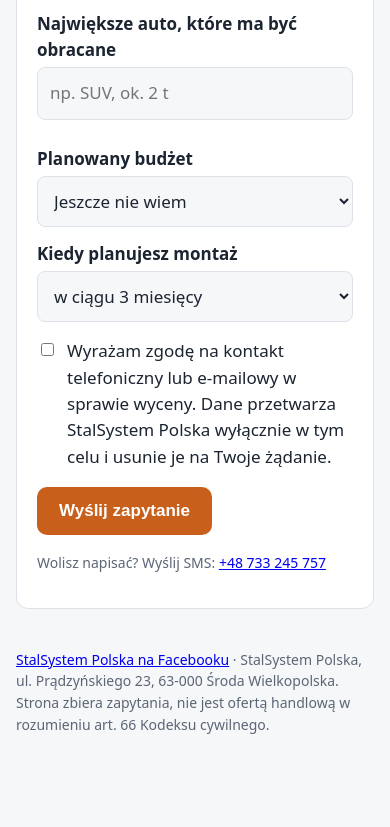
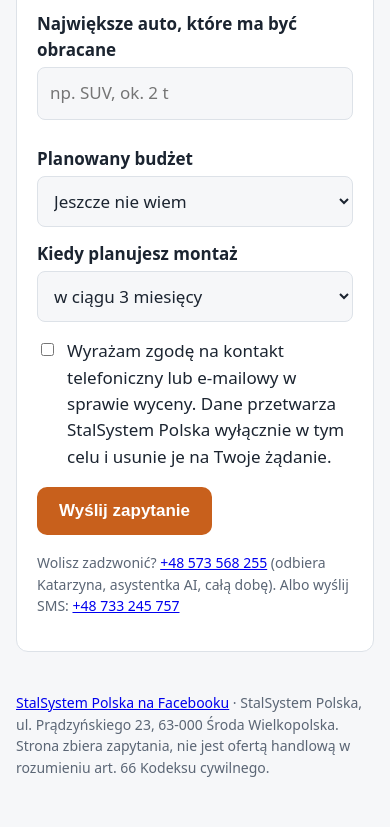
Before and after one commit to 5605131a-tech/stalsystem-site, a plain HTML site: page obrotnica-samochodowa-do-podjazdu.html in a window 390 px wide. Shown: the part 2013-2840 px from the top of the page. Before the commit the page ends 2796 px from the top, so only its background shows below. Drawn offline with Linux system fonts and the light colour scheme.

Commit message:
Obrotnica test page: phone of Katarzyna (prompt v2.5 knows the topic) plus SMS
Co-Authored-By: Claude Sonnet 5.5 <noreply@anthropic.com>

```diff
--- a/obrotnica-samochodowa-do-podjazdu.html
+++ b/obrotnica-samochodowa-do-podjazdu.html
@@ -87,7 +87,7 @@ footer{padding:24px 0 48px;color:var(--mute);font-size:14px}
     <p><button class="btn" type="submit">Wyślij zapytanie</button></p>
     <div id="msg" role="status"></div>
   </form>
-  <p class="note">Wolisz napisać? Wyślij SMS: <a href="sms:+48733245757">+48 733 245 757</a></p>
+  <p class="note">Wolisz zadzwonić? <a href="tel:+48573568255">+48 573 568 255</a> (odbiera Katarzyna, asystentka AI, całą dobę). Albo wyślij SMS: <a href="sms:+48733245757">+48 733 245 757</a></p>
 </section>
 
 <footer><a href="https://www.facebook.com/profile.php?id=61586439991801" rel="me noopener">StalSystem Polska na Facebooku</a> · StalSystem Polska, ul. Prądzyńskiego 23, 63-000 Środa Wielkopolska. Strona zbiera zapytania, nie jest ofertą handlową w rozumieniu art. 66 Kodeksu cywilnego.</footer>
```
